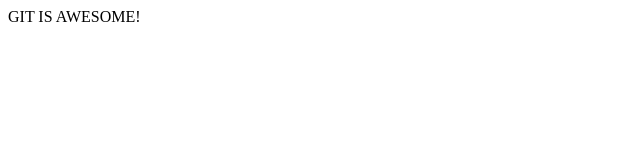
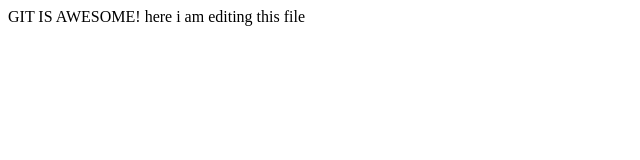
Before and after one commit to Dragusin-Cristian/learn_Git, a plain HTML site: page index.html in a window 1280 px wide. Shown: the whole page, without its empty margins (0-640 px from the left). Drawn offline with Linux system fonts and the light colour scheme.

Commit message:
don't mind me just poppin
daaaaamn

```diff
--- a/index.html
+++ b/index.html
@@ -9,5 +9,6 @@
 </head>
 <body>
     GIT IS AWESOME!
+    here i am editing this file
 </body>
 </html>
```
